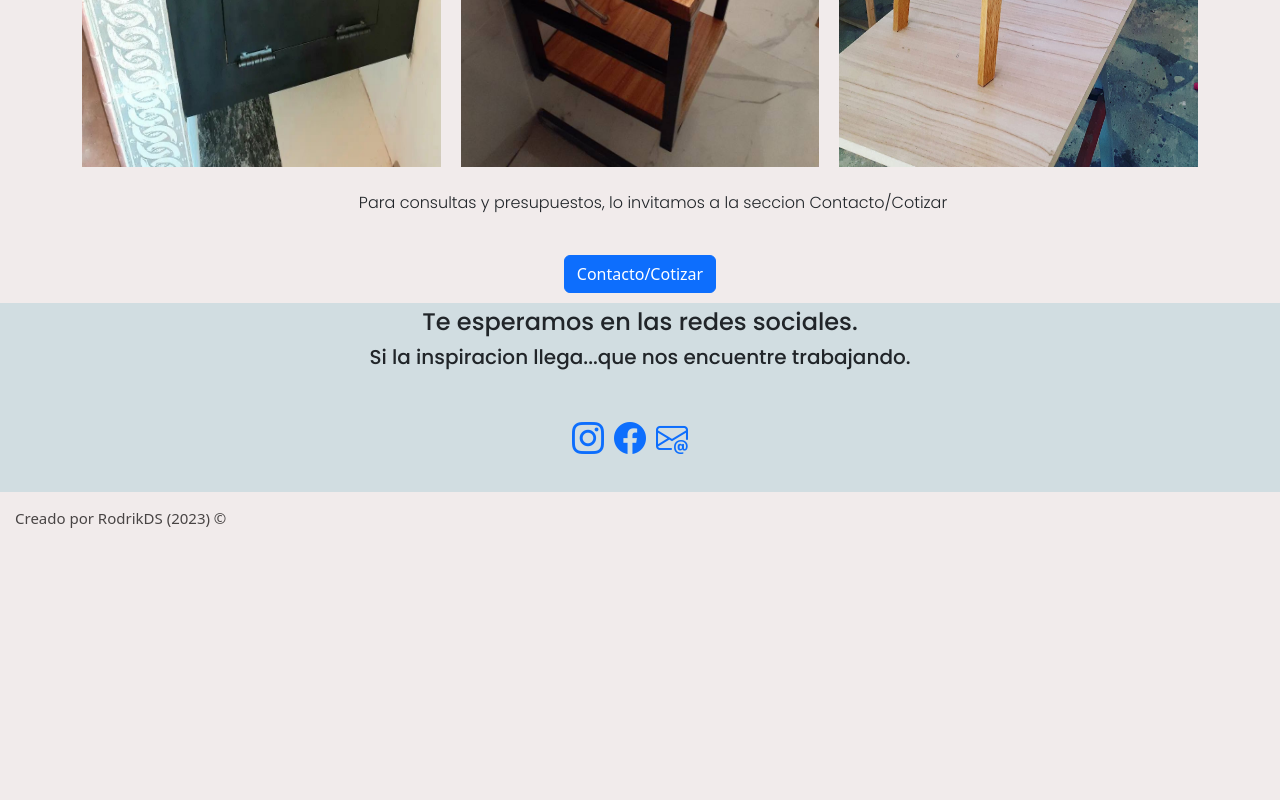
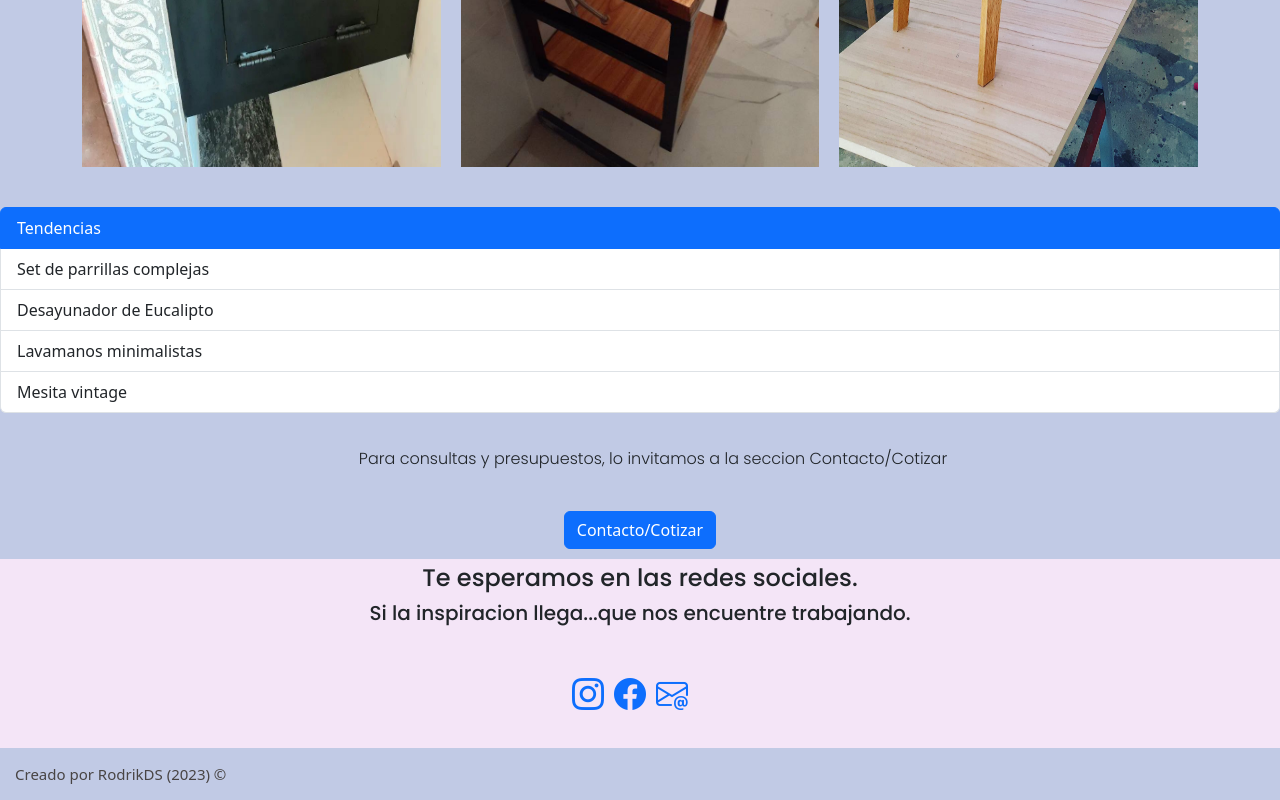
Before and after one commit to RodrikDS/BC-Herreria-Carpinteria, a plain HTML site: page pages/productos.html in a window 1280 px wide. Shown: the part 1783-2583 px from the top of the page. Before the commit the page ends 2327 px from the top, so only its background shows below. Drawn offline with nearby package versions, Linux system fonts and the light colour scheme.

Commit message:
improvments product page

```diff
--- a/css/style.css
+++ b/css/style.css
@@ -1,7 +1,7 @@
 @import url('https://fonts.googleapis.com/css2?family=Poppins:wght@300;500&family=Roboto:wght@300&display=swap');
 
 body{
-  background-color: rgb(241, 235, 235);
+  background-color: #c1cae5;
 }
 
 h1 {
@@ -178,11 +178,15 @@ img {
     justify-content: center;
 
   }
+  .tendencias{
+    margin-top: 40px;
+    margin-bottom: 10px;
+  }
 
 
   .footer {
     justify-content: center;
-    background-color: rgb(209, 221, 225);
+    background-color: #f4e5f7;
 
   }
   .footer-texto {
--- a/pages/productos.html
+++ b/pages/productos.html
@@ -105,6 +105,19 @@
 
         </section>
 
+        <section class="tendencias">
+          <ul class="list-group">
+            <li class="list-group-item active" aria-current="true">Tendencias</li>
+            <li class="list-group-item">Set de parrillas complejas</li>
+            <li class="list-group-item">Desayunador de Eucalipto</li>
+            <li class="list-group-item">Lavamanos minimalistas</li>
+            <li class="list-group-item">Mesita vintage</li>
+          </ul>
+
+        </section>
+
+
+
         <section>
           <div class="row pb-4 pt-4 titulos text-center">
             <p>Para consultas y presupuestos, lo invitamos a la seccion Contacto/Cotizar</p>
```
